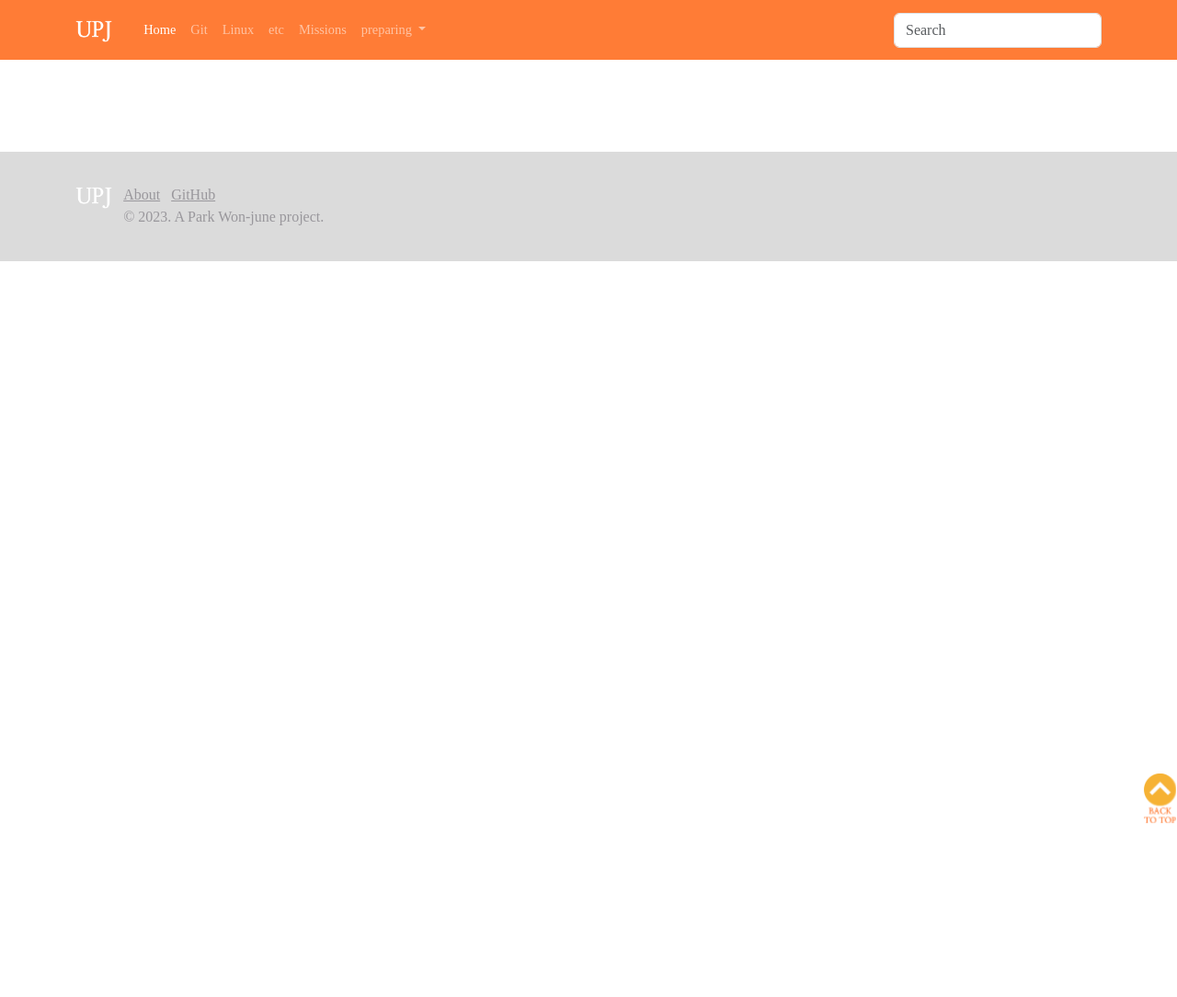
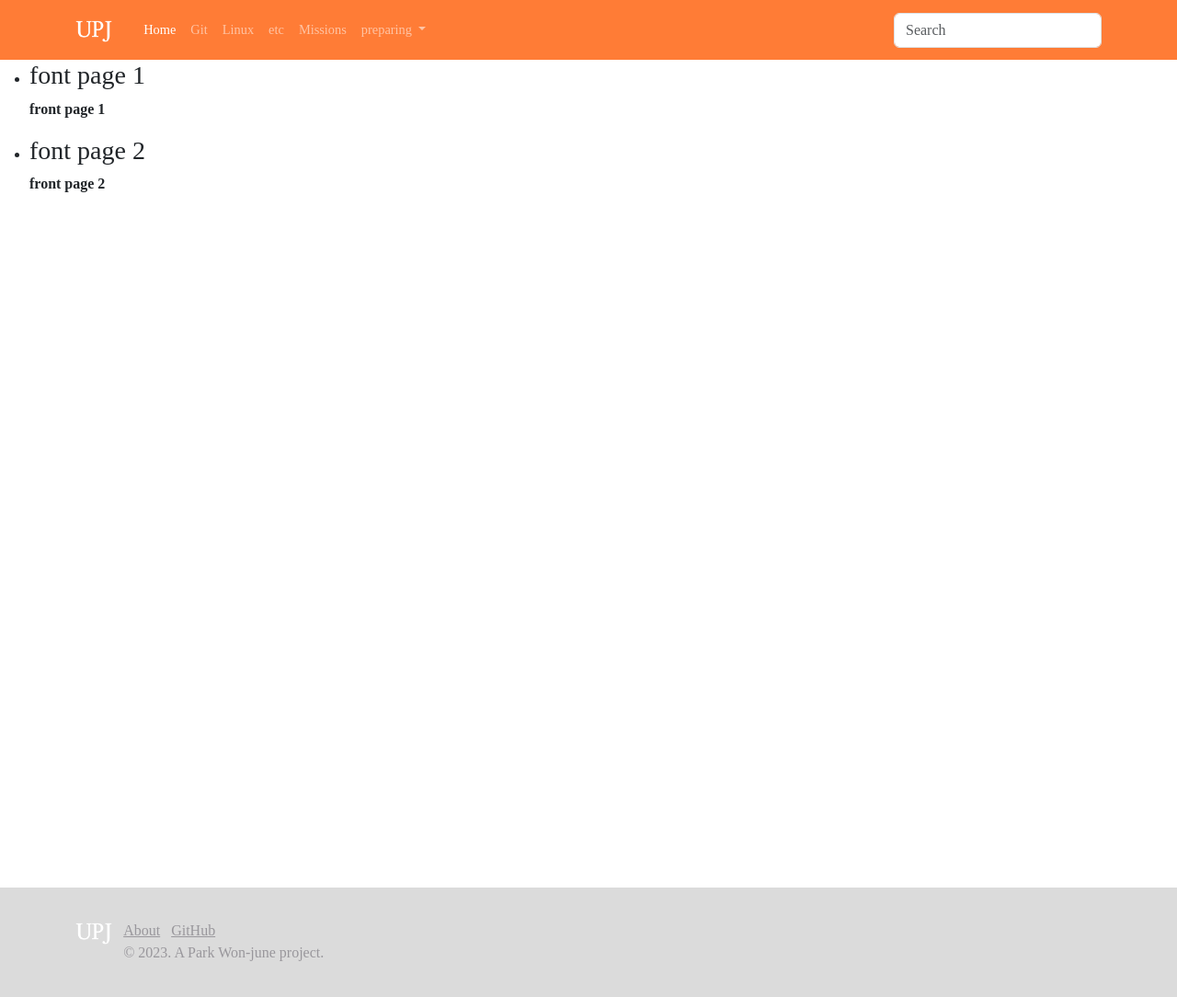
Before and after one commit to upj53/upj53.github.io, a Jekyll site: the page built from index.html, in a window 1280 px wide. Shown: the whole page at 92% size. Built offline with Jekyll 4.4.1, drawn with Linux system fonts in a browser that asks for light colours; nearby versions of some CDN libraries; some web fonts are replaced; before the commit the page ends 900 px from its top, so only the background shows below that.

Commit message:
font page design

```diff
--- a/_config.yml
+++ b/_config.yml
@@ -30,6 +30,8 @@ author:
 collections:
   preparing:
     output: true
+  frontpages:
+    output: false
 
 # social settings
 og_locale: "ko_kr"
--- /dev/null
+++ b/_frontpages/01-temp.html
@@ -0,0 +1,5 @@
+---
+name: font page 1
+---
+
+<b>front page 1</b>
--- /dev/null
+++ b/_frontpages/02-temp.html
@@ -0,0 +1,5 @@
+---
+name: font page 2
+---
+
+<b>front page 2</b>
--- a/_includes/footer.html
+++ b/_includes/footer.html
@@ -1,11 +1,17 @@
 <!-----Footer----->
+{% if page.title != 'Home' and page.title != 'About' and page.title != '404 Not Found' %}
 <div id="backtotop">
   <a href="#top" style="position:fixed; bottom:5px; right:1px; ">
     <img src="/assets/homepage/back-to-top.png" style="width:35px; height:auto;"/>
   </a>
 </div>
+{% endif %}
 
-<footer class="site-footer">
+<footer class="site-footer"
+{% if page.title != 'Home' and page.title != 'About' and page.title != '404 Not Found' %}
+        style="margin-top: 100px;"
+{% endif %}
+  >
   <div class="container">
     <a href="/"><img src="/assets/homepage/brand.png" height="30" width="auto" style="vertical-align: top; display: inline-block;"/></a>
     &nbsp;
--- a/_layouts/upj_mainpage.html
+++ b/_layouts/upj_mainpage.html
@@ -3,13 +3,13 @@
 
 {% include head.html %}
 
-<body data-bs-spy="scroll" data-bs-target="#toc">
+<body>
 
 {% include navbar.html %}
 
 <!-----Content----->
-<div class="container" style="">
-
+<div id="mainpage">
+{{ content }}
 </div>
 
 {% include footer.html %}
--- a/assets/css/upj_design.css
+++ b/assets/css/upj_design.css
@@ -20,7 +20,6 @@ body {
 .site-footer {
   padding-top: 35px;
   padding-bottom: 20px;
-  margin-top: 100px;
   color: #99979c;
   background-color: #dbdbdb;
 }
--- a/assets/css/upj_home.css
+++ b/assets/css/upj_home.css
@@ -1,8 +1,4 @@
-
-#content-body {
-
+#mainpage {
+  height: 900px;
+  background-color:white;
 }
-
-nav[data-toggle=toc] {
-  display: none;
-}
--- /dev/null
+++ b/index.html
@@ -0,0 +1,13 @@
+---
+title: Home
+layout: upj_mainpage
+---
+
+<ul>
+{% for p in site.frontpages %}
+  <li>
+    <h3>{{ p.name }}</h3>
+    <p>{{ p.content }}</p>
+  </li>
+{% endfor %}
+</ul>
--- a/index.md
+++ b/old_index.md.txt
@@ -6,3 +6,6 @@ layout: upj_mainpage
 <p style="height:500px; margin-top: 70px; ">
 <i class="fa-solid fa-house"></i>
 </p>
+
+<ul>
+</ul>
```
